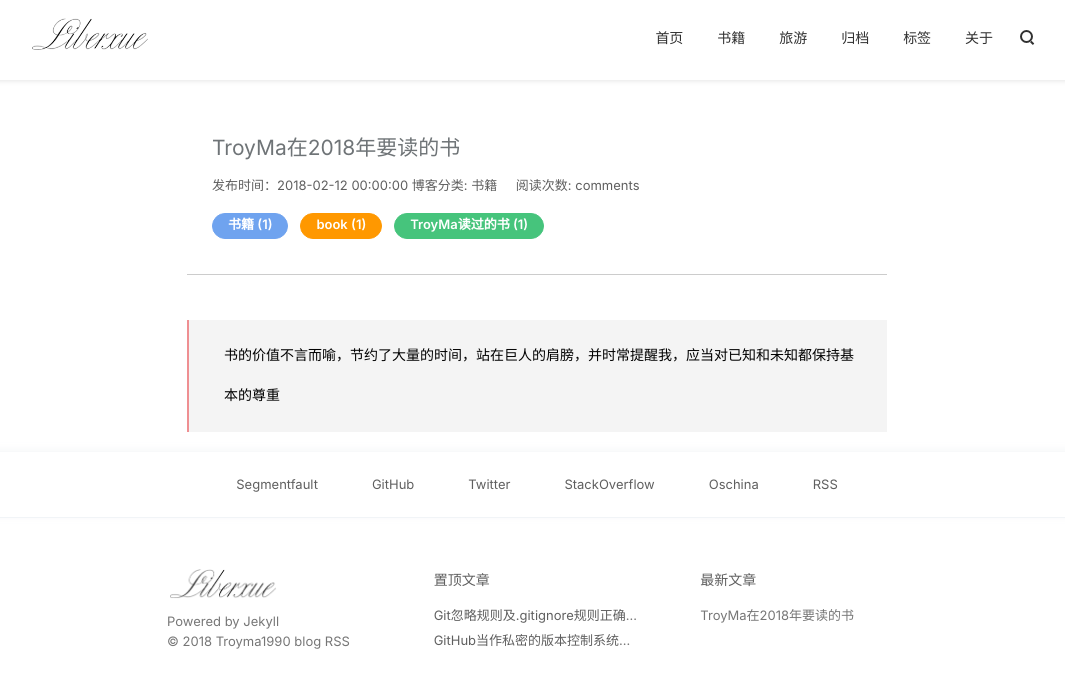
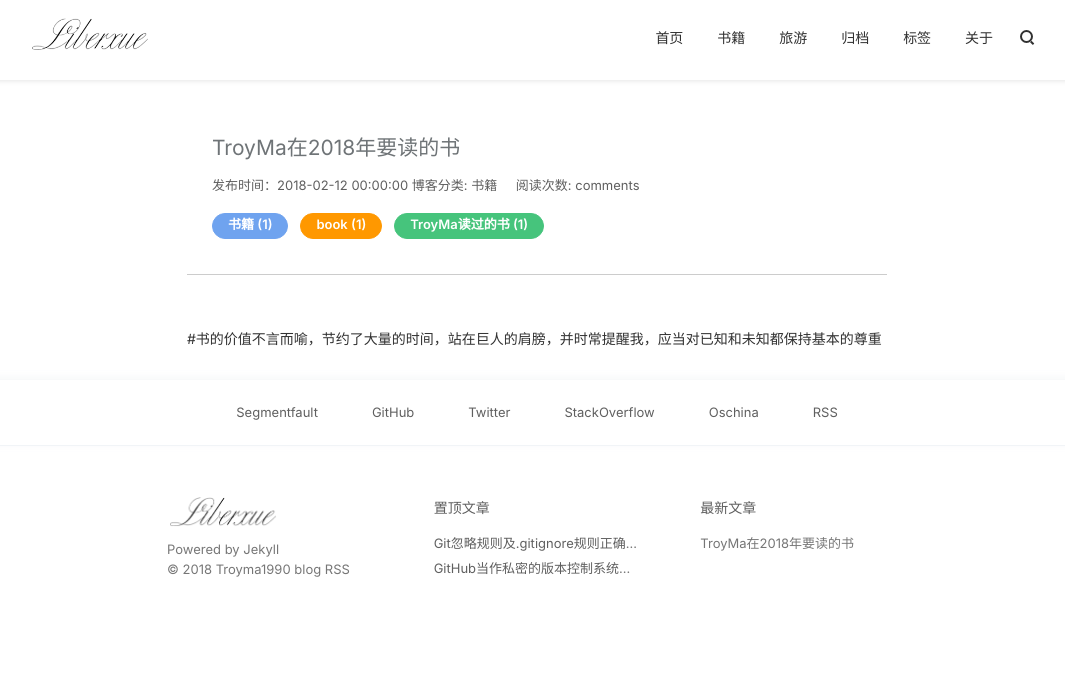
Before and after one commit to TroyMa1990/TroyMa1990.github.io, a Jekyll site: the page built from _posts/书籍/2018-02-12-bookindex.md, in a window 1280 px wide. Shown: the top 688 px of the page, without its empty margins (103-1168 px from the left). Built offline with Jekyll 4.4.1, drawn with Linux system fonts in a browser that asks for light colours; nearby versions of some CDN libraries; comment, search, counter and statistics services are not loaded.

Commit message:
first commit  try something

```diff
--- a/_posts/书籍/2018-02-12-bookindex.md
+++ b/_posts/书籍/2018-02-12-bookindex.md
@@ -12,4 +12,4 @@ redirect_from:
   - /2018/02/bookindex/
 ---
 
->书的价值不言而喻，节约了大量的时间，站在巨人的肩膀，并时常提醒我，应当对已知和未知都保持基本的尊重
+#书的价值不言而喻，节约了大量的时间，站在巨人的肩膀，并时常提醒我，应当对已知和未知都保持基本的尊重
```
